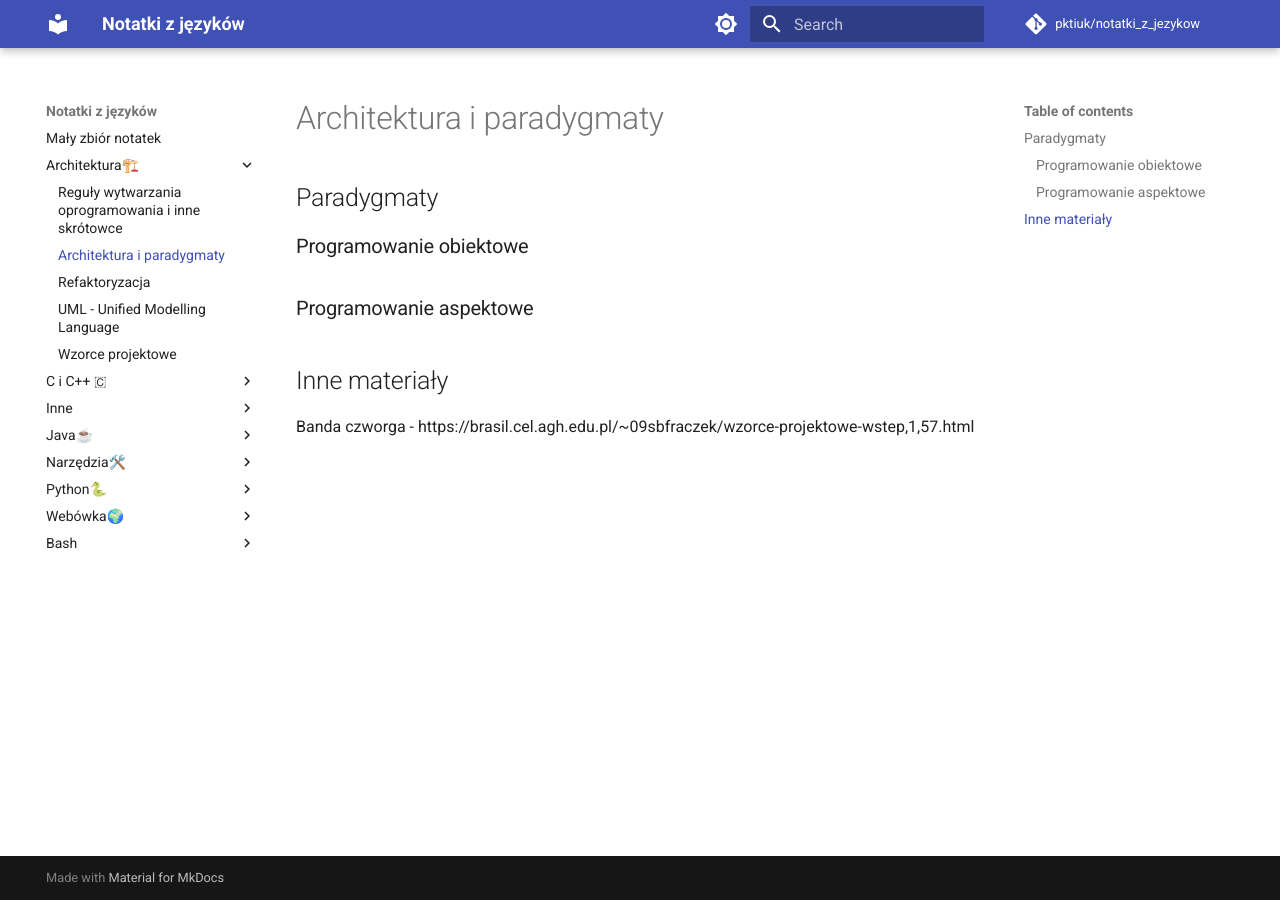
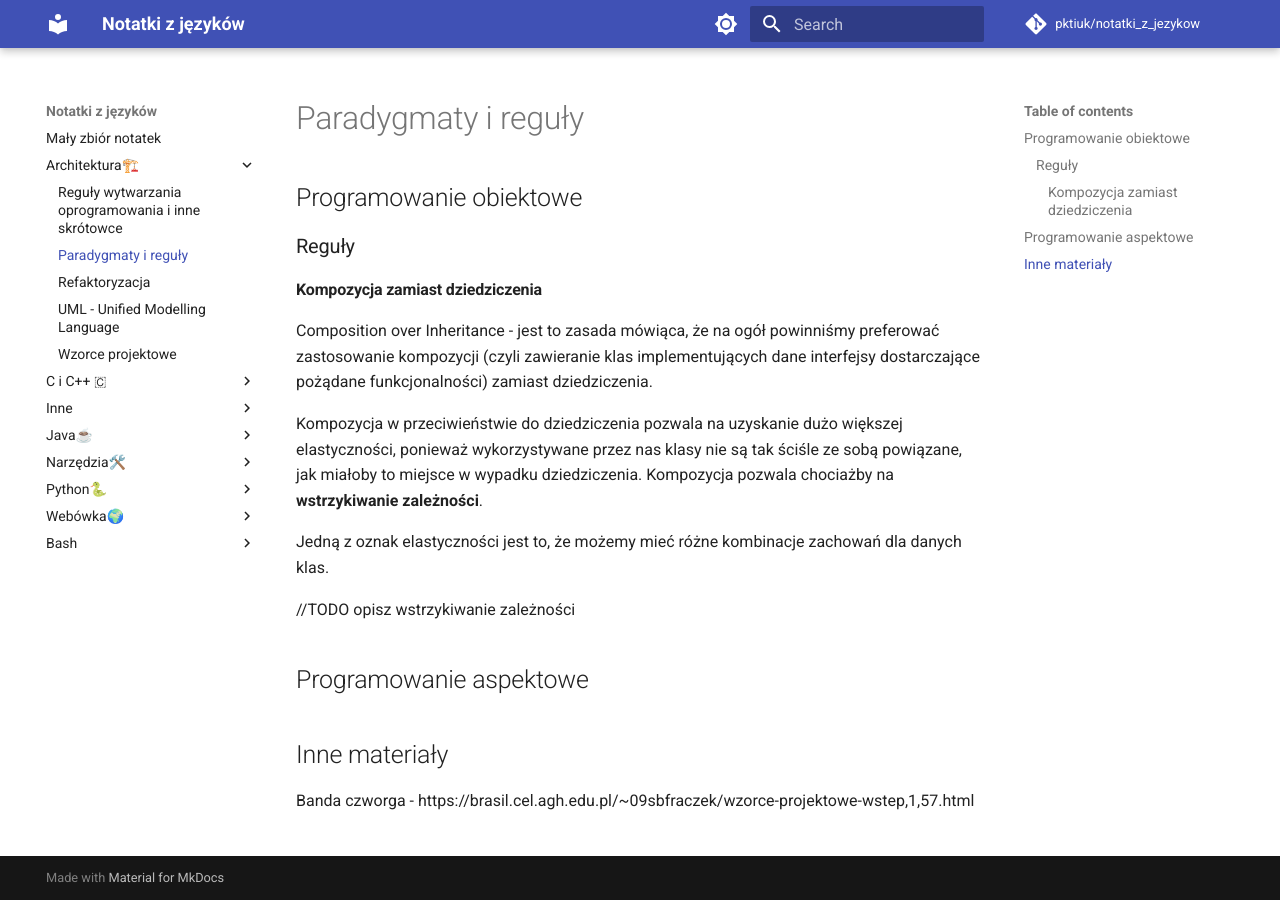
Before and after one commit to pktiuk/notatki_z_jezykow, an MkDocs documentation site: the page built from docs/Architektura🏗️/architektura_i_paradygmaty.md, in a window 1280 px wide. Built offline with MkDocs 1.6.1 and Material for MkDocs 9.7.7, drawn with Linux system fonts in a browser that asks for light colours; comment, search, counter and statistics services are not loaded.

Commit message:
Trochę o wzorcach

```diff
--- a/docs/Architektura🏗️/architektura_i_paradygmaty.md
+++ b/docs/Architektura🏗️/architektura_i_paradygmaty.md
@@ -1,8 +1,20 @@
-## Paradygmaty
+# Paradygmaty i reguły
 
-### Programowanie obiektowe
+## Programowanie obiektowe
 
-### Programowanie aspektowe
+### Reguły
+
+#### Kompozycja zamiast dziedziczenia
+
+Composition over Inheritance - jest to zasada mówiąca, że na ogół powinniśmy preferować zastosowanie kompozycji (czyli zawieranie klas implementujących dane interfejsy dostarczające pożądane funkcjonalności) zamiast dziedziczenia.
+
+Kompozycja w przeciwieństwie do dziedziczenia pozwala na uzyskanie dużo większej elastyczności, ponieważ wykorzystywane przez nas klasy nie są tak ściśle ze sobą powiązane, jak miałoby to miejsce w wypadku dziedziczenia. Kompozycja pozwala chociażby na **wstrzykiwanie zależności**.
+
+Jedną z oznak elastyczności jest to, że możemy mieć różne kombinacje zachowań dla danych klas.
+
+//TODO opisz wstrzykiwanie zależności
+
+## Programowanie aspektowe
 
 ## Inne materiały
 
```
Also changed, not shown: docs/Architektura🏗️/wzorce_projektowe.md (+10 -0 lines).
